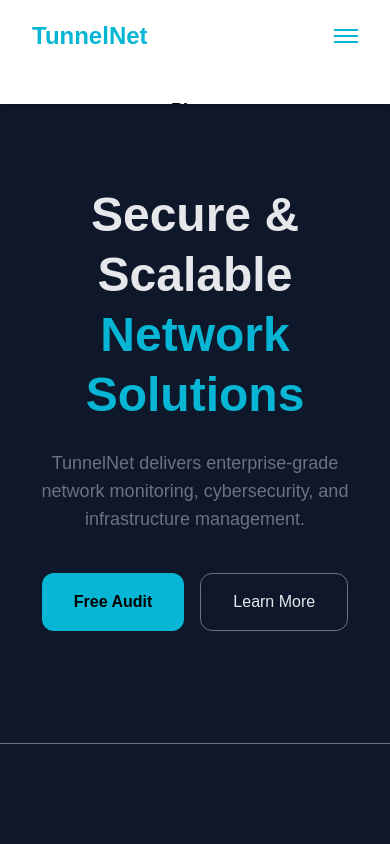
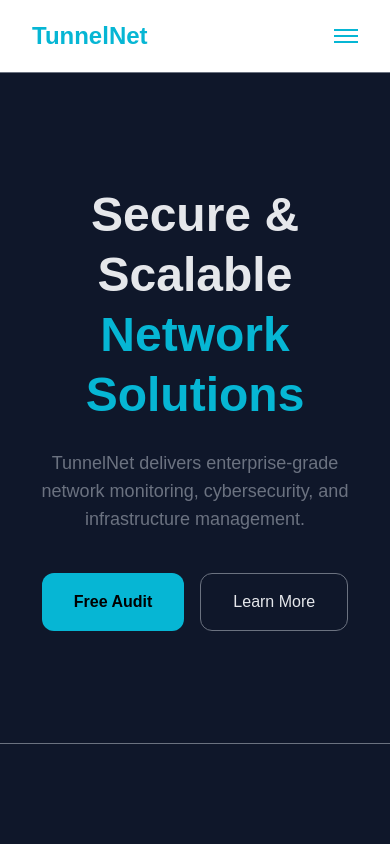
Before and after one commit to amoresmateo175/tunnelnet, a Next.js app: page / in a window 390 px wide. Shown: the top 844 px of the page. Built offline with nearby package versions, Linux system fonts and the light colour scheme.

Commit message:
navbar update

```diff
--- a/app/components/Navbar.jsx
+++ b/app/components/Navbar.jsx
@@ -44,8 +44,10 @@
       <div
         ref={menuRef}
         style={{ maxHeight: isOpen ? `${menuHeight}px` : "0px" }}
-        className="absolute top-full left-0 w-full overflow-hidden bg-white shadow-md flex flex-col items-center gap-4 py-4 transition-[max-height] duration-500 ease-in-out md:hidden"
+        className="absolute top-full left-0 w-full overflow-hidden bg-white shadow-md flex flex-col items-center gap-4 transition-[max-height] duration-500 ease-in-out md:hidden"
       >
+        {/* padding vertical solo cuando está abierto */}
+        <div className={`flex flex-col items-center w-full ${isOpen ? "py-4" : "py-0"}`}>
           <a
             href="#plans"
             className="text-black font-semibold text-lg hover:text-accent transition py-2"
@@ -61,6 +63,7 @@
             Contact
           </a>
         </div>
+      </div>
     </nav>
   );
 }
```
Lines whose indentation alone changed are shown as unchanged.
